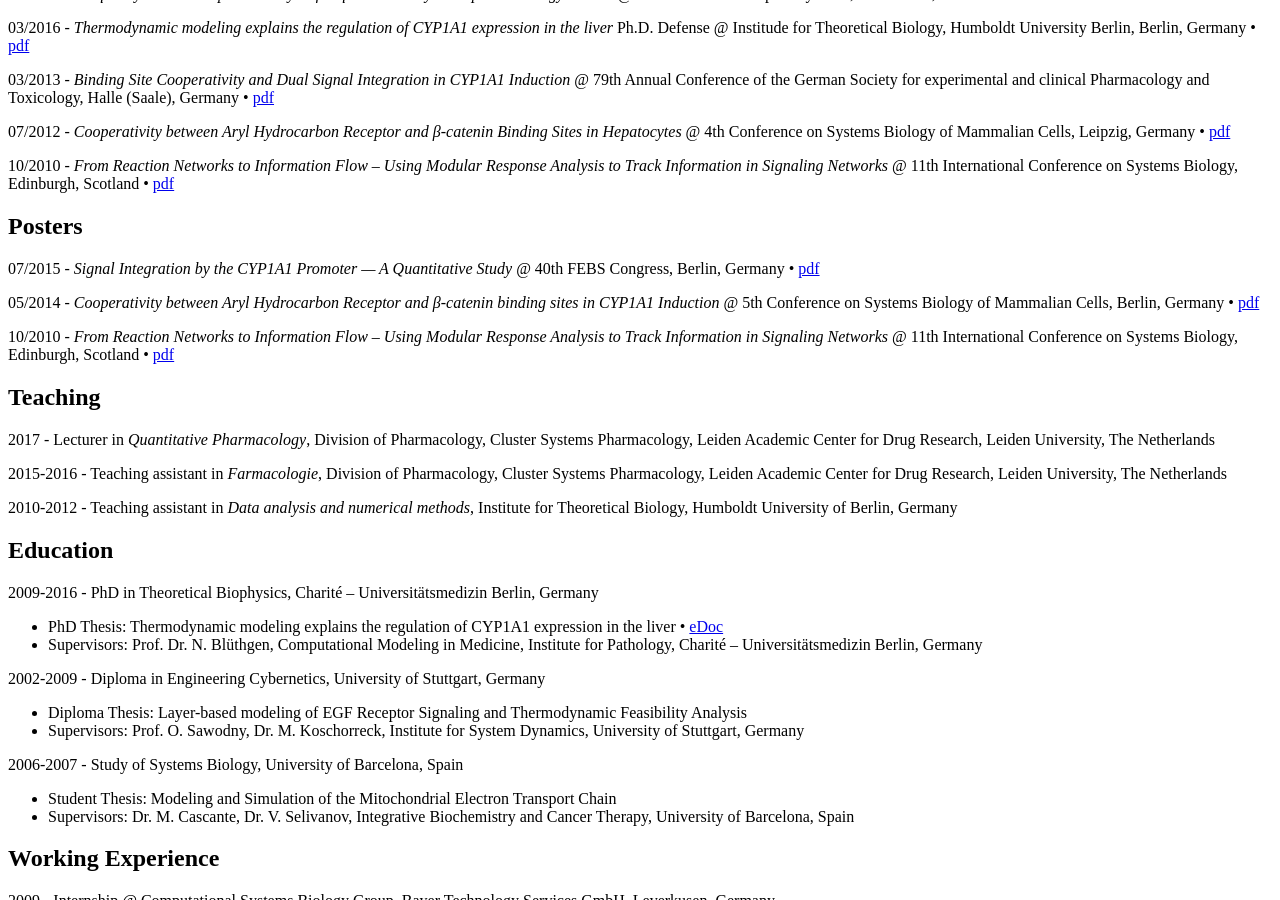
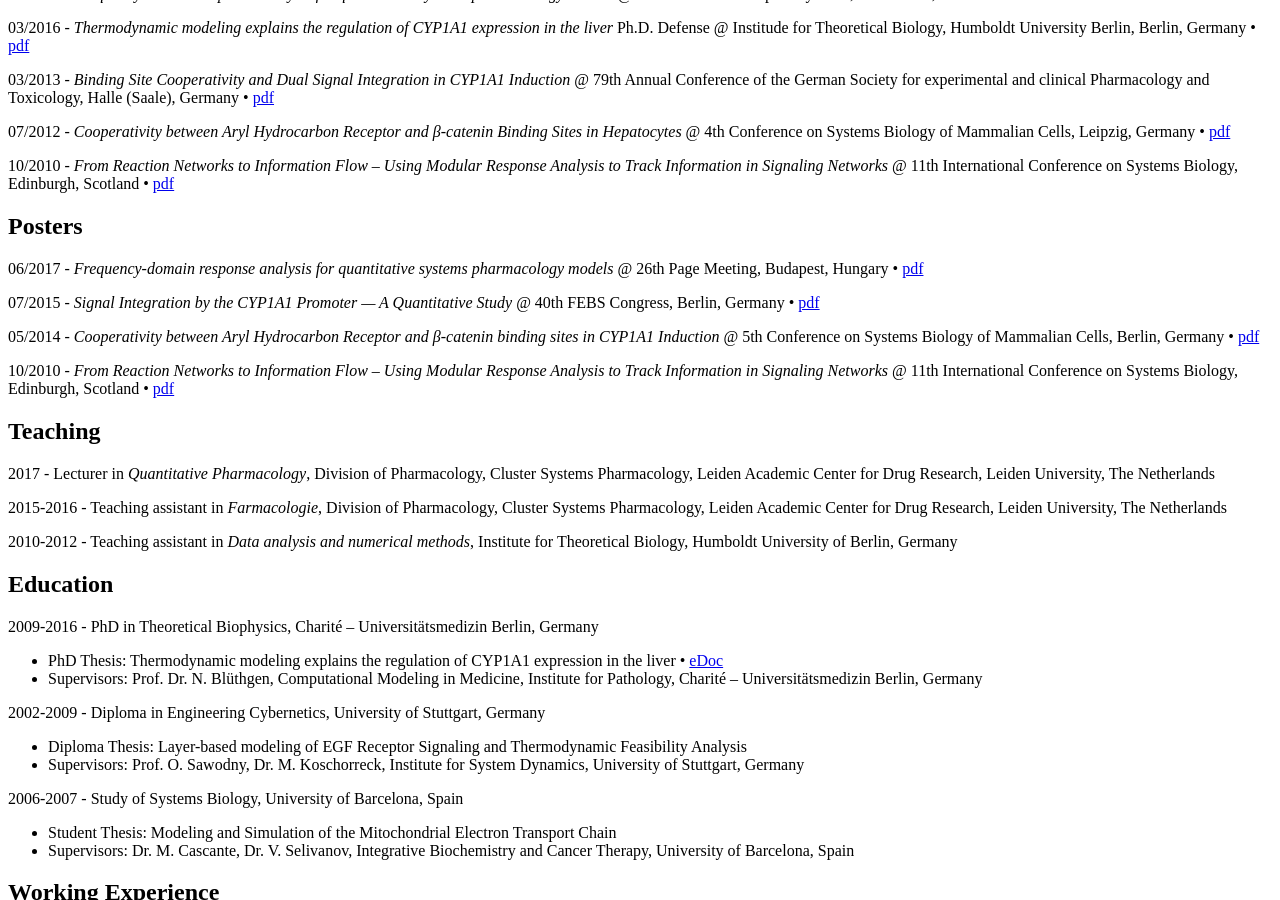
Before and after one commit to pascalschulthess/pascalschulthess.github.io, a Jekyll site: the page built from about.md, in a window 1280 px wide and 900 px high, scrolled down 830 px. Built offline with Jekyll 4.4.1, drawn with Linux system fonts in a browser that asks for light colours; nearby versions of some CDN libraries.

Commit message:
added poster for page

```diff
--- a/about.md
+++ b/about.md
@@ -32,6 +32,8 @@ Thomas P., Durek P., Solt I., Klinger B., Witzel F., **Schulthess P.** , Mayer Y
 10/2010 - _From Reaction Networks to Information Flow – Using Modular Response Analysis to Track Information in Signaling Networks_ @ 11th International Conference on Systems Biology, Edinburgh, Scotland &#8226; [pdf]({{ site.baseurl }}data/talks/talk-schulthess-icsb-2010.pdf)
 
 ## Posters
+
+06/2017 - _Frequency-domain response analysis for quantitative systems pharmacology models_ @ 26th Page Meeting, Budapest, Hungary &#8226; [pdf]({{ site.baseurl }}data/posters/poster-schulthess-page-2017.pdf)
 
 07/2015 - _Signal Integration by the CYP1A1 Promoter — A Quantitative Study_ @ 40th FEBS Congress, Berlin, Germany &#8226; [pdf]({{ site.baseurl }}data/posters/poster-schulthess-febs-2015.pdf)
 
```
